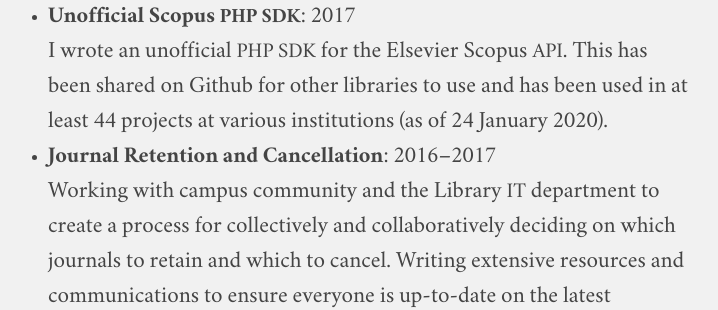
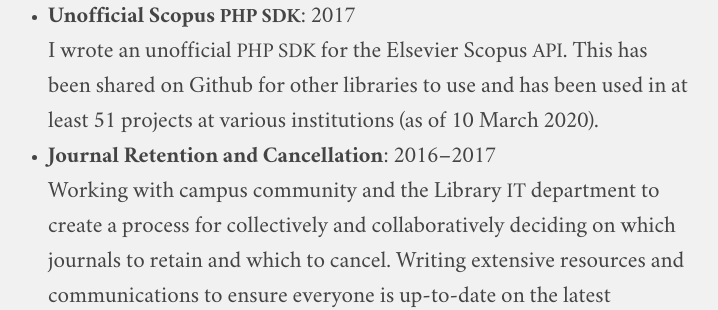
Before and after one commit to jaredhowland/jaredhowland.github.io, a Jekyll site: the page built from content/vita.md, in a window 1280 px wide and 900 px high, scrolled down 8950 px. Shown: the part 217-527 px from the top of the window, without its empty margins (272-990 px from the left). Built offline with Jekyll 4.4.1, drawn with Linux system fonts in a browser that asks for light colours; comment, search, counter and statistics services are not loaded.

Commit message:
Update vita.md

```diff
--- a/content/vita.md
+++ b/content/vita.md
@@ -117,7 +117,7 @@ Created a database that allowed us to determine the number of places we had acce
 * **<span class="caps">UALC</span> Resource Tracking System**: 2017–2018
 Created a system for the Utah Academic Library Consortium (<span class="caps">UALC</span>) to track licensing, pricing, usage, and other data about the resources licensed for consortia members.
 * **Unofficial Scopus <span class="caps">PHP SDK</span>**: 2017
-I wrote an unofficial <span class="caps">PHP SDK</span> for the Elsevier Scopus <span class="caps">API</span>. This has been shared on Github for other libraries to use and has been used in at least 44 projects at various institutions (as of 24 January 2020).
+I wrote an unofficial <span class="caps">PHP SDK</span> for the Elsevier Scopus <span class="caps">API</span>. This has been shared on Github for other libraries to use and has been used in at least 51 projects at various institutions (as of 10 March 2020).
 * **Journal Retention and Cancellation**: 2016–2017
 Working with campus community and the Library <span class="caps">IT</span> department to create a process for collectively and collaboratively deciding on which journals to retain and which to cancel. Writing extensive resources and communications to ensure everyone is up-to-date on the latest information.
 * **<span class="caps">OCLC</span> Web Services Library Wrapper**: 2014–2017
```
